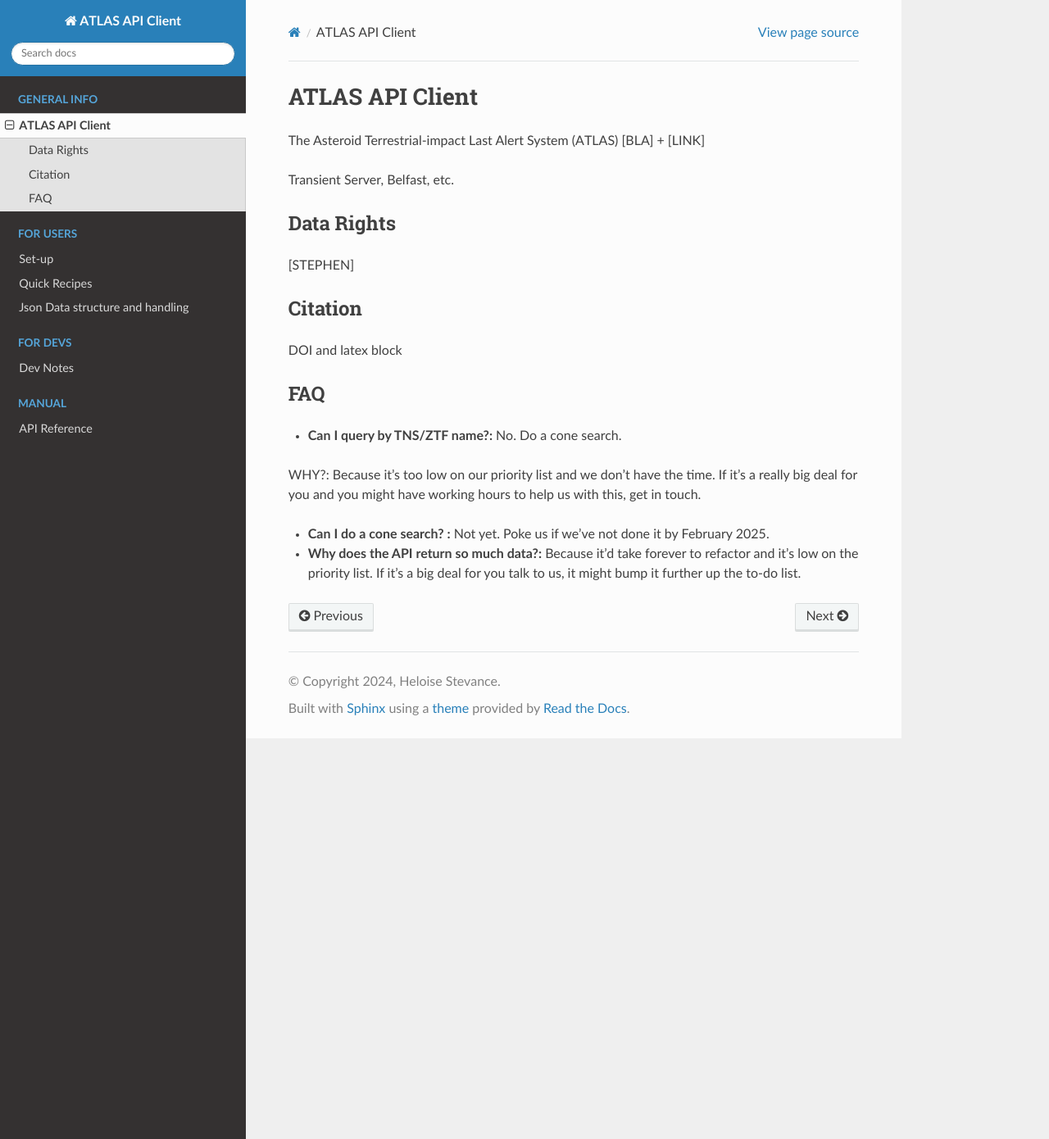
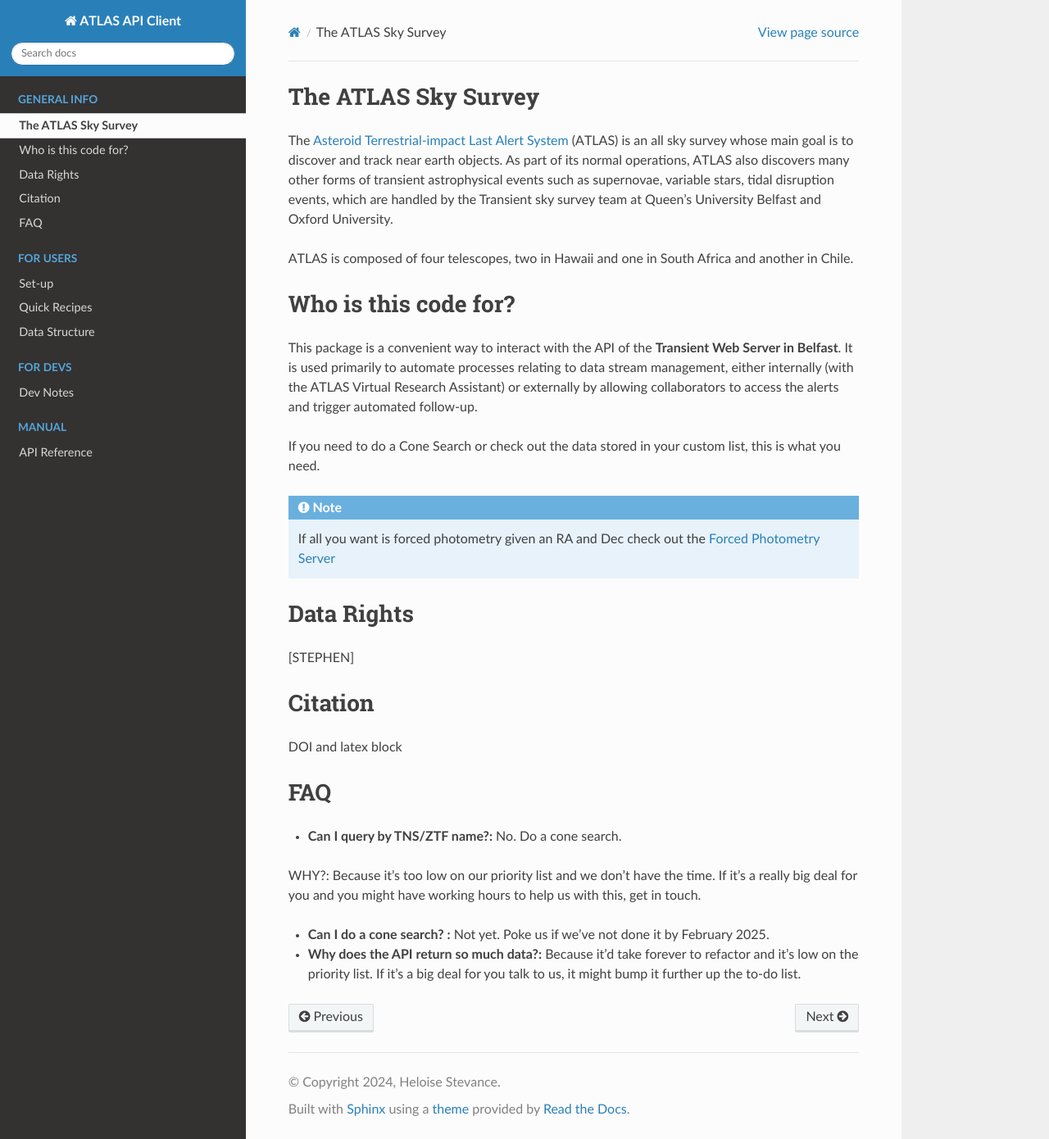
Before and after one commit to HeloiseS/atlasapiclient, a Sphinx documentation site: the page built from docs/source/about.rst, in a window 1280 px wide and 1390 px high. Shown: the whole window at 82% size. Built offline with Sphinx 7.4.7 and the Read the Docs theme 3.1.0, drawn with Linux system fonts in a browser that asks for light colours.

Commit message:
cleaned up the docs

```diff
--- a/docs/source/about.rst
+++ b/docs/source/about.rst
@@ -1,9 +1,33 @@
-ATLAS API Client
-===============
+The ATLAS Sky Survey
+--------------------------
+.. _Asteroid Terrestrial-impact Last Alert System: https://atlas.fallingstar.com/
+.. _Forced Photometry Server: https://fallingstar-data.com/forcedphot/
 
-The Asteroid Terrestrial-impact Last Alert System (ATLAS)  [BLA] + [LINK]
+The `Asteroid Terrestrial-impact Last Alert System`_ (ATLAS)  is an all sky
+survey whose main goal is to discover and track near earth objects.
+As part of its normal operations, ATLAS also discovers many other
+forms of transient astrophysical events such as supernovae, variable stars,
+tidal disruption events, which are handled by the Transient sky survey team
+at Queen's University Belfast and Oxford University.
 
-Transient Server, Belfast, etc.
+ATLAS is composed of four telescopes, two in Hawaii and one in South Africa and another in Chile.
+
+
+Who is this code for?
+---------------------------
+
+This package is a convenient way to interact with the API of the **Transient Web Server in Belfast**.
+It is used primarily to automate processes relating to data stream management, either internally
+(with the ATLAS Virtual Research Assistant) or externally by allowing collaborators to access the alerts and
+trigger automated follow-up.
+
+If you need to do a Cone Search or check out the data stored in your custom list, this is what you need.
+
+.. note::
+    If all you want is forced photometry given an RA and Dec check out the `Forced Photometry Server`_
+
+
+
 
 Data Rights
 ------------
--- a/docs/source/dev.rst
+++ b/docs/source/dev.rst
@@ -1,4 +1,2 @@
 Dev Notes
-===========
-
-ToDO:
+=============
--- a/docs/source/users.rst
+++ b/docs/source/users.rst
@@ -99,8 +99,8 @@
 You can then get the data just as you would for a single object.
 
 
-Json Data structure and handling
-=============================
+Data Structure
+==============
 
 The ATLAS API gives you back *everything* (or nearly). The schema can be explored on this page:
 
```
